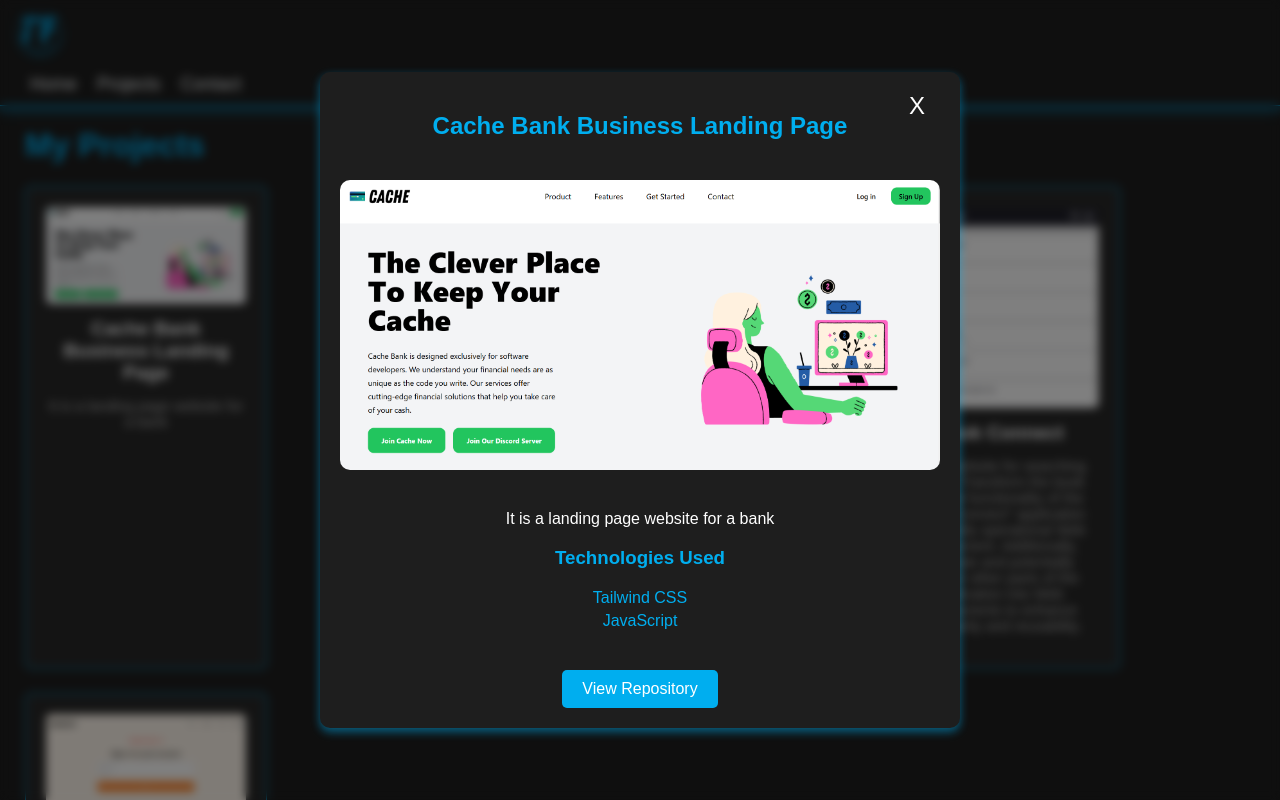
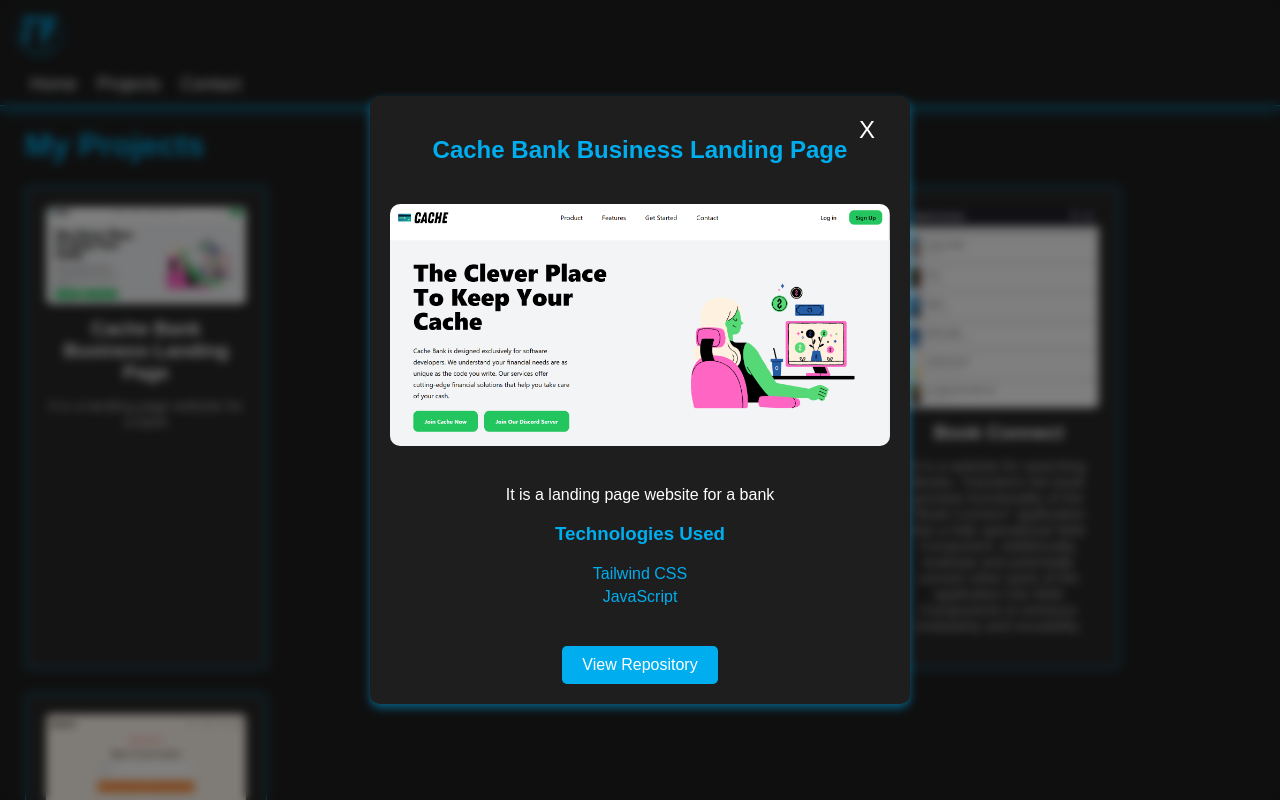
Before and after one commit to thandofuneka/Portfolio-Website, a React (Vite) app in the folder myportfolio/: page /Projects in a window 1280 px wide. Both pictures are taken after a click on the element 146 px from the left and 427 px from the top of the page. Shown: the top 800 px of the page. Built offline with nearby package versions, Linux system fonts and the light colour scheme.

Commit message:
appearance

```diff
--- a/myportfolio/src/App.css
+++ b/myportfolio/src/App.css
@@ -157,8 +157,8 @@
   color: #FFF;
   padding: 20px;
   border-radius: 10px;
-  width: 90%;
-  max-width: 600px;
+  width: 75%;
+  max-width: 500px;
   text-align: center;
   box-shadow: 0 4px 10px rgba(0, 174, 239, 0.5);
   position: relative;
@@ -244,5 +244,6 @@
 
   .project-grid {
     grid-template-columns: 1fr;
+    justify-content: center;
   }
 }
```
